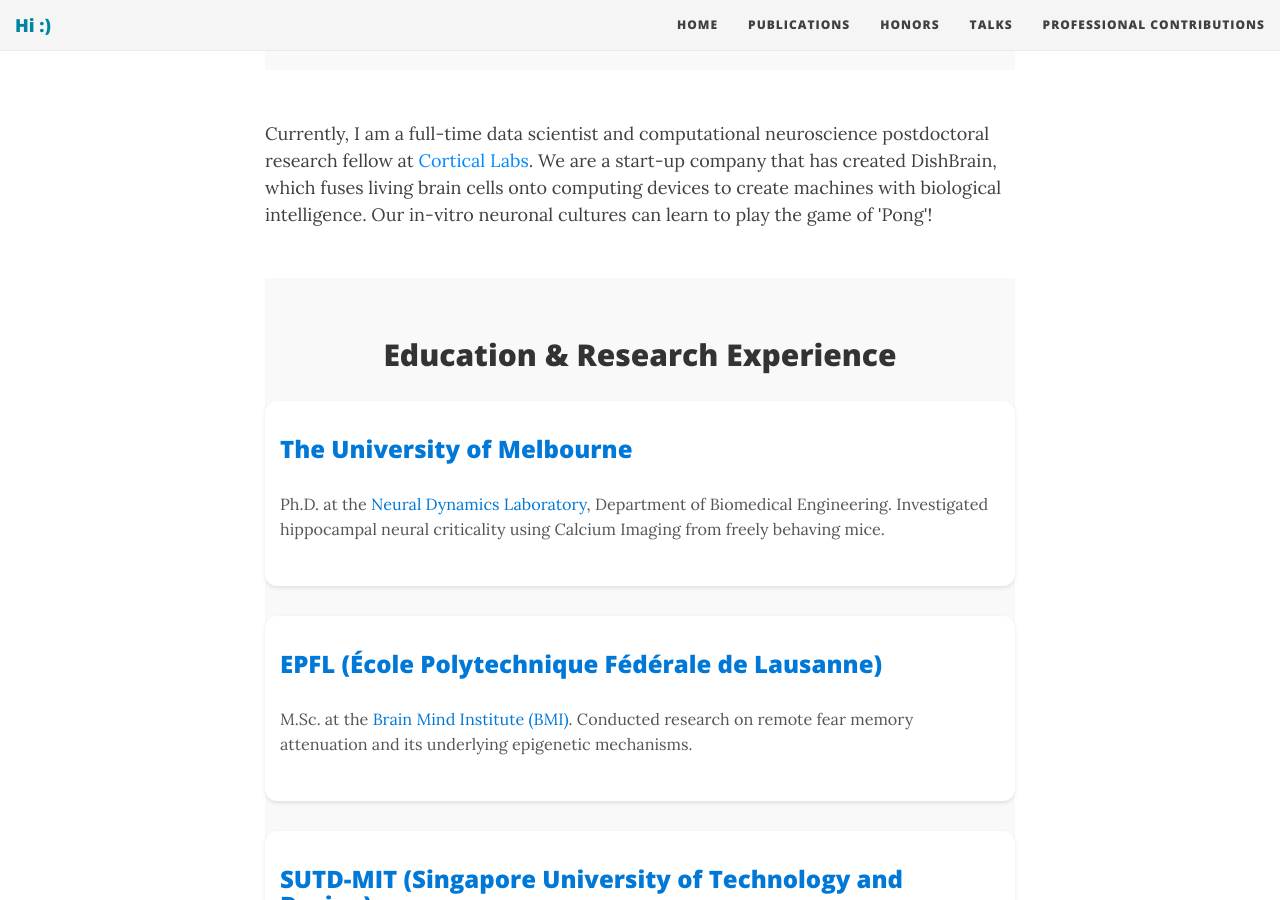
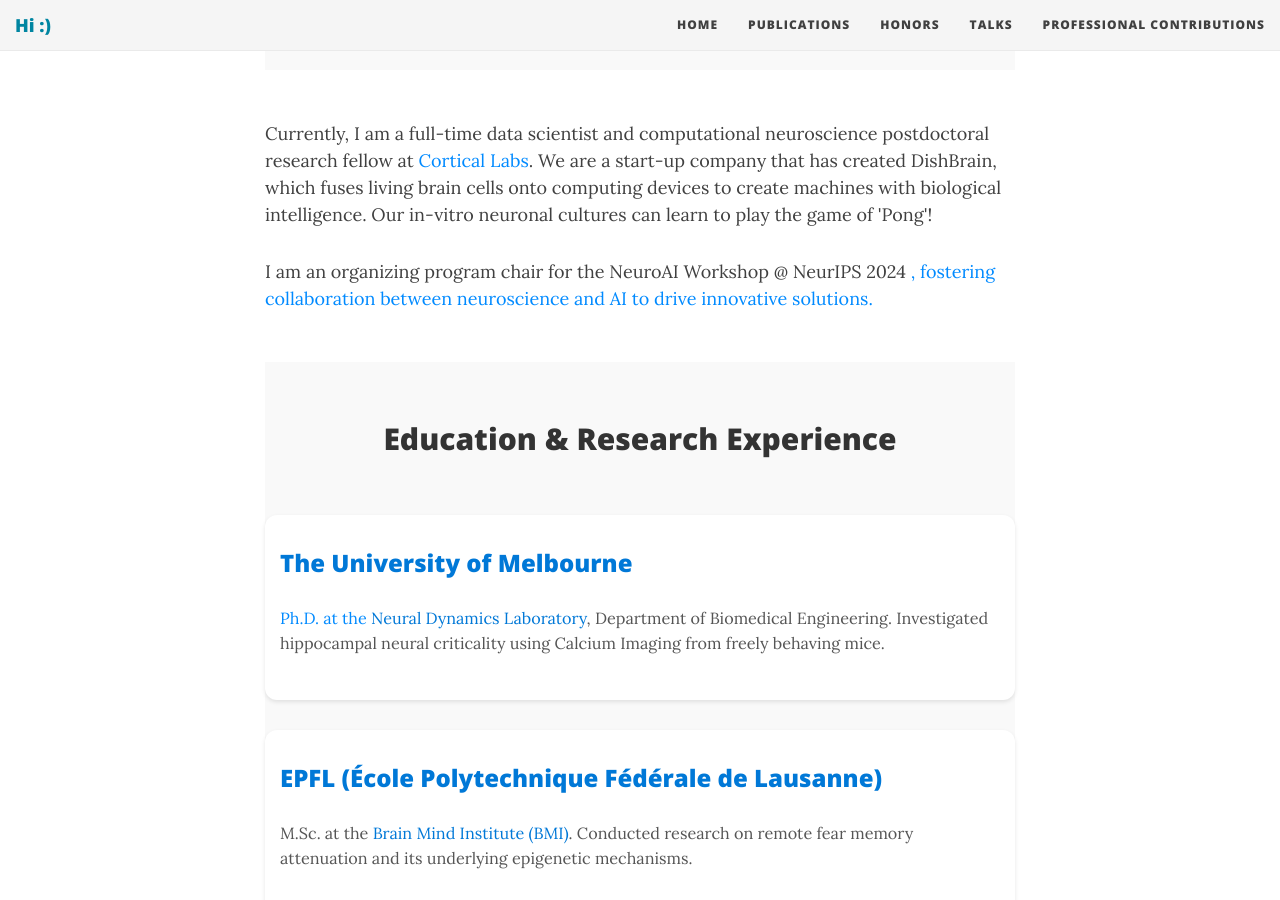
Before and after one commit to ForoughHa/ForoughHa.github.io, a Jekyll site: the page built from index.html, in a window 1280 px wide and 900 px high, scrolled down 767 px. Built offline with Jekyll 4.4.1, drawn with Linux system fonts in a browser that asks for light colours; nearby versions of some CDN libraries; the list of posts is cut into pages by our own code.

Commit message:
Update index.html

```diff
--- a/index.html
+++ b/index.html
@@ -32,6 +32,11 @@
     <a href="https://corticallabs.com/">Cortical Labs</a>. We are a start-up company that has created DishBrain,
     which fuses living brain cells onto computing devices to create machines with biological intelligence. Our in-vitro
     neuronal cultures can learn to play the game of 'Pong'!
+  </p>
+
+  <p>
+    I am an organizing program chair for the NeuroAI Workshop @ NeurIPS 2024 <a href="https://neuroai-workshop.github.io/organizers/"</a>, fostering
+    collaboration between neuroscience and AI to drive innovative solutions.
   </p>
 
 </section>
```
